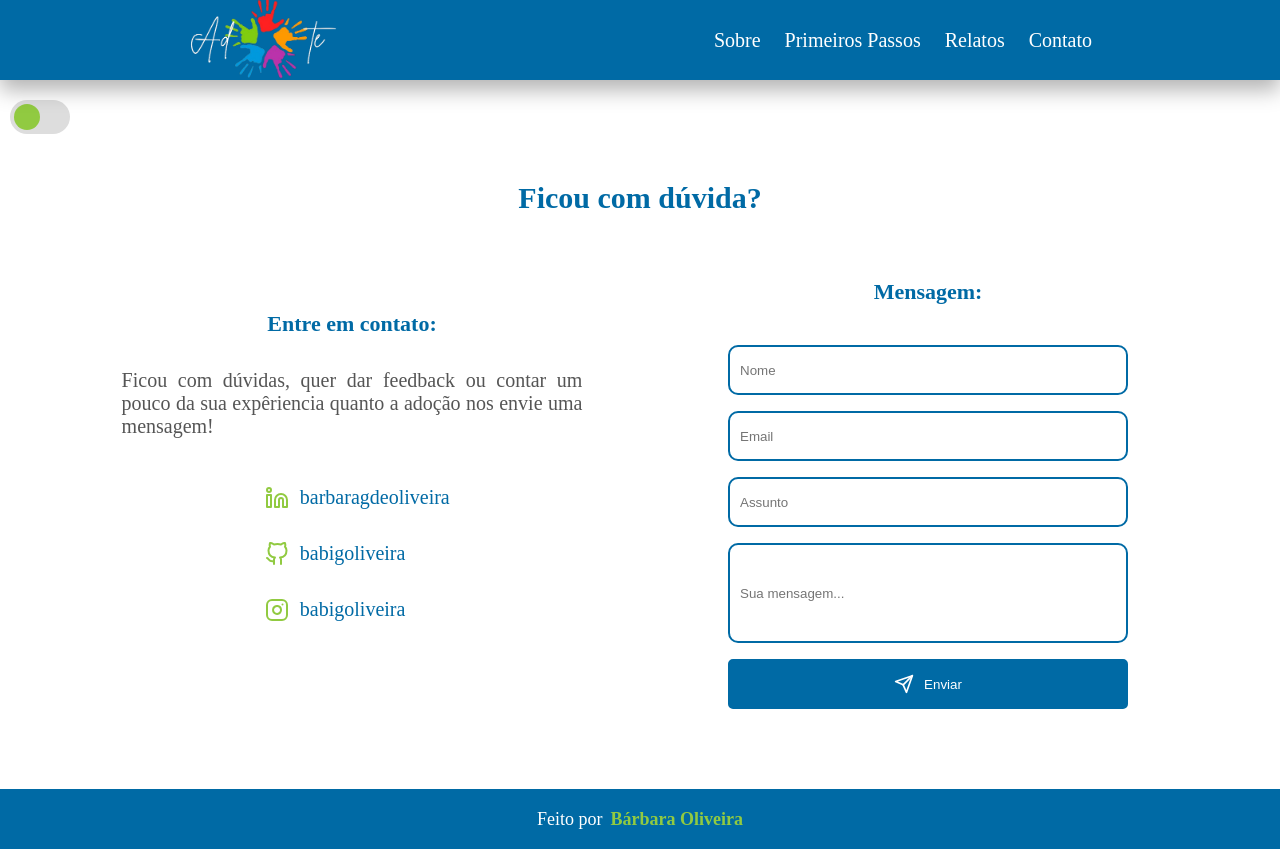
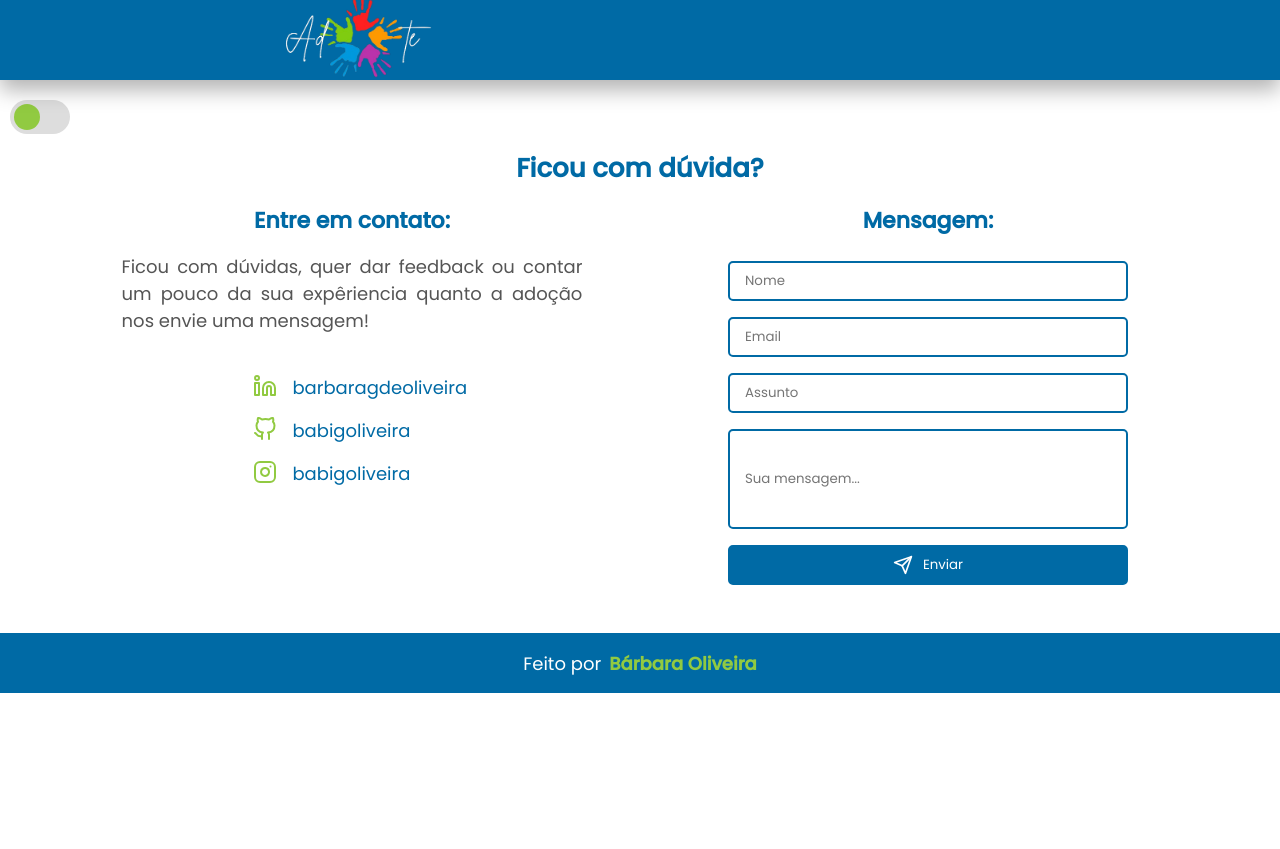
Before and after one commit to babigoliveira/adote-projeto-final, a React (Vite) app: page /contato in a window 1280 px wide. After the commit the page ends 800 px from the top, so only its background shows below. Built offline with nearby package versions, Linux system fonts and the light colour scheme.

Commit message:
add google font poppins

```diff
--- a/index.html
+++ b/index.html
@@ -2,9 +2,9 @@
 <html lang="en">
   <head>
     <meta charset="UTF-8" />
-    <link rel="icon" type="image/svg+xml" href="/vite.svg" />
+    <link rel="icon" type="image/svg+xml" href="/src/assets/logo-picture.png" />
     <meta name="viewport" content="width=device-width, initial-scale=1.0" />
-    <title>Vite + React</title>
+    <title>Adote</title>
   </head>
   <body>
     <div id="root"></div>
--- a/src/App.css
+++ b/src/App.css
@@ -1,3 +1,5 @@
+@import url("https://fonts.googleapis.com/css2?family=Poppins:wght@100;200;400;500&display=swap");
+
 :root {
   --blue-dark: #08325e;
   --blue: #0a3b71;
@@ -11,6 +13,7 @@
   margin: 0;
   padding: 0;
   box-sizing: border-box;
+  font-family: "Poppins", sans-serif;
 }
 
 body.dark {
--- a/src/components/Header/Header-style.css
+++ b/src/components/Header/Header-style.css
@@ -14,23 +14,76 @@
   width: 150px;
 }
 
-.item {
+.navbar-hamburguer .hamburger-lines,
+.menu-hamburguer {
+  display: none;
+}
+
+.navbar-hamburguer {
+  display: flex;
+  justify-content: space-between;
+  height: 64px;
+  align-items: center;
+}
+
+.menu-hamburguer li {
+  list-style: none;
+  margin-left: 1.5rem;
+  margin-bottom: 0.5rem;
+  font-size: 1.2rem;
+}
+
+.menu-hamburguer .link-hamburguer {
+  text-decoration: none;
+  color: var(--grey);
+  font-weight: 500;
+  transition: color 0.3s ease-in-out;
+}
+
+.menu-hamburguer .link-hamburguer:hover {
+  color: var(--green);
+  transition: color 0.3s ease-in-out;
+}
+
+.navbar-list {
+  display: none;
+  box-shadow: 0px 5px 10px 0px #aaa;
+  position: fixed;
+  width: 100%;
+  background: #fff;
+  color: #000;
+  opacity: 0.85;
+  height: 50px;
+  z-index: 12;
+}
+
+.item-list {
   display: inline;
   list-style-type: none;
 }
 
-.link {
+.link-list {
   text-decoration: none;
   color: white;
   margin: 0 12px;
   font-size: 20px;
 }
 
-.link:hover {
+.link-list:hover {
   color: var(--green);
   font-weight: bold;
 }
-.link:focus {
+.link-list:focus {
   color: var(--green);
   font-weight: bold;
 }
+
+@media screen and (max-width: 769px) {
+  .navbar-hamburguer {
+    display: none;
+  }
+
+  .navbar-list {
+    visibility: flex;
+  }
+}
--- a/src/components/Header/Header.jsx
+++ b/src/components/Header/Header.jsx
@@ -6,29 +6,60 @@ function Header() {
   return (
     <div className="header">
       <div className="logo-header">
-        <Link className="link" to="/">
+        <Link to="/">
           <img src={logoDark} />
         </Link>
       </div>
-      <div className="navbar">
-        <ul className="menu-navbar">
-          <li className="item">
-            <Link className="link" to="/">
+
+      <div className="navbar-hamburguer">
+        <div className="hamburger-lines">
+          <span className="line"></span>
+          <span className="line"></span>
+          <span className="line"></span>
+        </div>
+        <ul className="menu-hamburguer">
+          <li>
+            <Link className="link-hamburguer" to="/">
               Sobre
             </Link>
           </li>
-          <li className="item">
-            <Link className="link" to="/primeiros-passos">
+          <li>
+            <Link className="link-hamburguer" to="/primeiros-passos">
               Primeiros Passos
             </Link>
           </li>
-          <li className="item">
-            <Link className="link" to="/relatos">
+          <li>
+            <Link className="link-hamburguer" to="/relatos">
               Relatos
             </Link>
           </li>
-          <li className="item">
-            <Link className="link" to="/contato">
+          <li>
+            <Link className="link-hamburguer" to="contato">
+              Contato
+            </Link>
+          </li>
+        </ul>
+      </div>
+
+      <div className="navbar-list">
+        <ul className="menu-list">
+          <li className="item-list">
+            <Link className="link-list" to="/">
+              Sobre
+            </Link>
+          </li>
+          <li className="item-list">
+            <Link className="link-list" to="/primeiros-passos">
+              Primeiros Passos
+            </Link>
+          </li>
+          <li className="item-list">
+            <Link className="link-list" to="/relatos">
+              Relatos
+            </Link>
+          </li>
+          <li className="item-list">
+            <Link className="link-list" to="/contato">
               Contato
             </Link>
           </li>
--- a/src/pages/About/About-style.css
+++ b/src/pages/About/About-style.css
@@ -6,13 +6,12 @@ body {
   display: flex;
   flex-direction: column;
   align-items: center;
-  padding: 2rem 0;
+  padding-bottom: 3rem;
 }
 
 .logo {
   width: 300px;
   height: 250px;
-  margin: 2rem;
 }
 
 @keyframes logo {
@@ -33,16 +32,16 @@ body {
 .text-home,
 .text-about {
   text-align: justify;
-  font-size: 20px;
   width: 80%;
+  font-size: 18px;
 }
 
 .title-home {
   text-align: center;
   color: var(--blue-light);
-  margin: 1.5rem 0;
+  margin: 1rem 0;
   padding-bottom: 1rem;
-  font-size: 36px;
+  font-size: 30px;
 }
 
 .adoption {
@@ -51,9 +50,8 @@ body {
 
 .subtitle-adoption {
   text-align: center;
-  font-size: 30px;
   color: var(--blue-dark);
-  font-size: 30px;
+  font-size: 26px;
   padding: 5rem 0 1rem 0;
 }
 
@@ -70,7 +68,7 @@ ul {
 
 .text-adoption {
   margin: 0.8rem 0;
-  font-size: 22px;
+  font-size: 18px;
   color: white;
 }
 
@@ -98,11 +96,10 @@ ul {
   .home {
     flex-direction: row;
     justify-content: space-evenly;
-    margin-bottom: 3rem;
   }
 
   .text-home {
-    width: 40%;
+    width: 45%;
   }
 
   .video-adoption iframe {
--- a/src/pages/Contact/Contact-style.css
+++ b/src/pages/Contact/Contact-style.css
@@ -6,12 +6,11 @@
   display: flex;
   flex-direction: column;
   align-items: center;
-  margin: 2rem 0;
 }
 
 .subtitle-contact {
   font-size: 22px;
-  margin: 2rem 0;
+  margin: 1rem 0;
   text-align: center;
   color: var(--blue-light);
 }
@@ -28,7 +27,7 @@
   flex-direction: row;
   justify-content: space-between;
   align-items: flex-start;
-  padding: 1rem 0;
+  padding: 0.5rem 0;
   width: 100%;
 }
 
@@ -40,7 +39,7 @@
 
 .text-contact {
   text-align: justify;
-  font-size: 20px;
+  font-size: 18px;
   width: 80%;
 }
 
@@ -52,26 +51,24 @@
 
 .inputs-form,
 .textarea {
-  min-width: 300px;
-  min-height: 50px;
+  width: 300px;
+  height: 40px;
   margin: 0.5rem 0;
   border: 2px solid var(--blue-light);
-  border-radius: 10px;
+  border-radius: 5px;
+  padding: 15px;
+  -webkit-box-sizing: border-box;
+  -moz-box-sizing: border-box;
+  box-sizing: border-box;
 }
 
 .textarea {
   height: 100px;
 }
 
-.inputs-form::placeholder,
-.textarea::placeholder {
-  padding-left: 10px;
-}
-
 .inputs-form:focus,
 .textarea:focus {
   outline: 0;
-  padding-left: 10px;
 }
 
 .submit {
@@ -83,9 +80,9 @@
   border: 3px solid var(--blue-light);
   border-radius: 5px;
   width: 300px;
-  height: 50px;
+  height: 40px;
   margin: 0.5rem 0;
-  margin-bottom: 5rem;
+  margin-bottom: 3rem;
   gap: 10px;
 }
 
--- a/src/pages/FirstSteeps/Card/Card-style.css
+++ b/src/pages/FirstSteeps/Card/Card-style.css
@@ -4,13 +4,14 @@
   justify-content: center;
   align-items: center;
   width: 350px;
-  height: 420px;
+  height: 480px;
   margin: 1rem 0;
   border: 3px dashed var(--green);
   border-radius: 10px;
   transform-style: preserve-3d;
   transition: transform 0.8s;
 }
+
 .card:hover {
   transform: rotateY(180deg);
 }
@@ -22,15 +23,23 @@
 }
 
 .card-title {
-  font-size: 24px;
-  font-weight: bold;
+  font-size: 20px;
   color: var(--blue-light);
   text-align: center;
 }
 
 .card-text {
-  font-size: 20px;
+  font-size: 16px;
   text-align: justify;
   width: 80%;
   transform: rotateY(180deg);
 }
+
+@media screen and (min-width: 769px) {
+  .card-title {
+    font-size: 22px;
+  }
+  .card-text {
+    font-size: 18px;
+  }
+}
--- a/src/pages/FirstSteeps/FirstSteeps-style.css
+++ b/src/pages/FirstSteeps/FirstSteeps-style.css
@@ -4,8 +4,7 @@
 
 .title-container {
   text-align: center;
-  margin: 2rem 0;
-  font-size: 30px;
+  font-size: 26px;
   color: var(--blue-light);
 }
 
--- a/src/pages/FirstSteeps/FirstSteeps.jsx
+++ b/src/pages/FirstSteeps/FirstSteeps.jsx
@@ -6,7 +6,7 @@ function FirstSteeps() {
   return (
     <>
       <section className="container-steeps">
-        <h1 className="title-container">Quero adotar, e agora?</h1>
+        <h2 className="title-container">Quero adotar, e agora?</h2>
         <div className="card-container">
           <Card title="Quem pode adotar?">
             Toda pessoa com mais de 18 anos de idade, seja ela casada, solteira
--- a/src/pages/Reports/Slider/Post/Post-style.css
+++ b/src/pages/Reports/Slider/Post/Post-style.css
@@ -8,6 +8,7 @@
 .post-image {
   max-width: 200px;
   max-height: 300px;
+  margin: 2rem 0;
 }
 
 .post {
@@ -18,17 +19,10 @@
   margin: 1rem 0;
 }
 
-.post-title {
-  font-size: 24px;
-  font-weight: bold;
-  margin: 2rem 0;
-  color: var(--green);
-}
-
 .post-text {
-  font-size: 20px;
+  font-size: 18px;
   text-align: justify;
-  width: 70%;
+  width: 80%;
 }
 
 @media screen and (min-width: 769px) {
@@ -36,10 +30,10 @@
     flex-direction: row;
     justify-content: center;
     align-items: center;
-    margin: 3rem 0;
+    margin: 2rem 0;
   }
 
   .post {
-    max-width: 60%;
+    max-width: 75%;
   }
 }
--- a/src/pages/Reports/Slider/Post/Post.jsx
+++ b/src/pages/Reports/Slider/Post/Post.jsx
@@ -1,6 +1,6 @@
 import "./Post-style.css";
 
-function Post({ image, title, children }) {
+function Post({ image, children }) {
   return (
     <>
       <div className="post-card">
--- a/src/routes/ApplicationRoutes.jsx
+++ b/src/routes/ApplicationRoutes.jsx
@@ -23,7 +23,7 @@ function ApplicationRoutes() {
               value={theme === themes.dark}
               onChange={() => switchTheme(theme, changeTheme)}
             />
-            <span class="slider round"></span>
+            <span className="slider round"></span>
           </label>
         )}
       </ThemeContext.Consumer>
```
